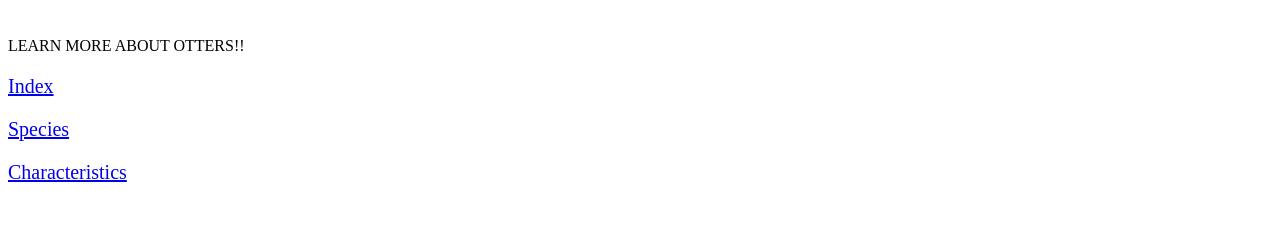
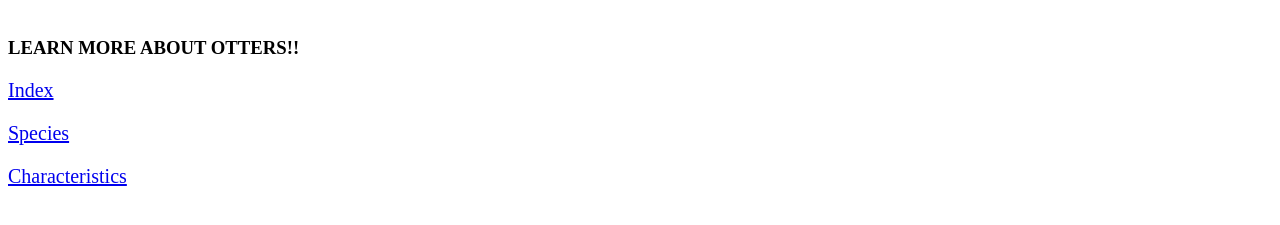
Before and after one commit to matislo/project0, a plain HTML site: page webpage.html in a window 1280 px wide. Shown: the part 559-784 px from the top of the page. Drawn offline with Linux system fonts and the light colour scheme.

Commit message:
Added media

```diff
--- a/webpage.html
+++ b/webpage.html
@@ -2,6 +2,7 @@
 <html>
     <head>
         <title>Otters</title>
+        <meta name="viewport" content="width=device-width, initial-scale=1.0">
         <style>
            h1{
               font-size: 60px;
@@ -17,17 +18,29 @@
               font-weight: lighter;
               color: #1b62bf
             }
+            @media (min-width: 500px) {
+                h3::before {
+                    content: "LEARN MORE ABOUT OTTERS!!";
+                }
+            }
+
+            @media (max-width: 499px) {
+                h3::before {
+                    content: "LEARN MORE!!";
+                }
+            }
         </style>
     </head>
     <body>
         <img src="photo.jpg" alt="top" width="100%">
         <h1>OTTERS</h1>
-        LEARN MORE ABOUT OTTERS!!
-        <p></p>
-        <p id="chapter"><a href="https://matislo.github.io/project0/index.html">Index</a></p>
-        <p></p>
-        <p id="chapter"><a href="https://matislo.github.io/project0/species.html">Species</a></p>
-        <p></p>
-        <p id="chapter"><a href="https://matislo.github.io/project0/characteristics.html">Characteristics</a></p>
-    </body>
+        <div>
+          <h3></h3>
+        </div>
+        <div>
+          <p id="chapter"><a href="https://matislo.github.io/project0/index.html">Index</a></p>
+          <p id="chapter"><a href="https://matislo.github.io/project0/species.html">Species</a></p>
+          <p id="chapter"><a href="https://matislo.github.io/project0/characteristics.html">Characteristics</a></p>
+        </div>
+        </body>
 </html>
```
